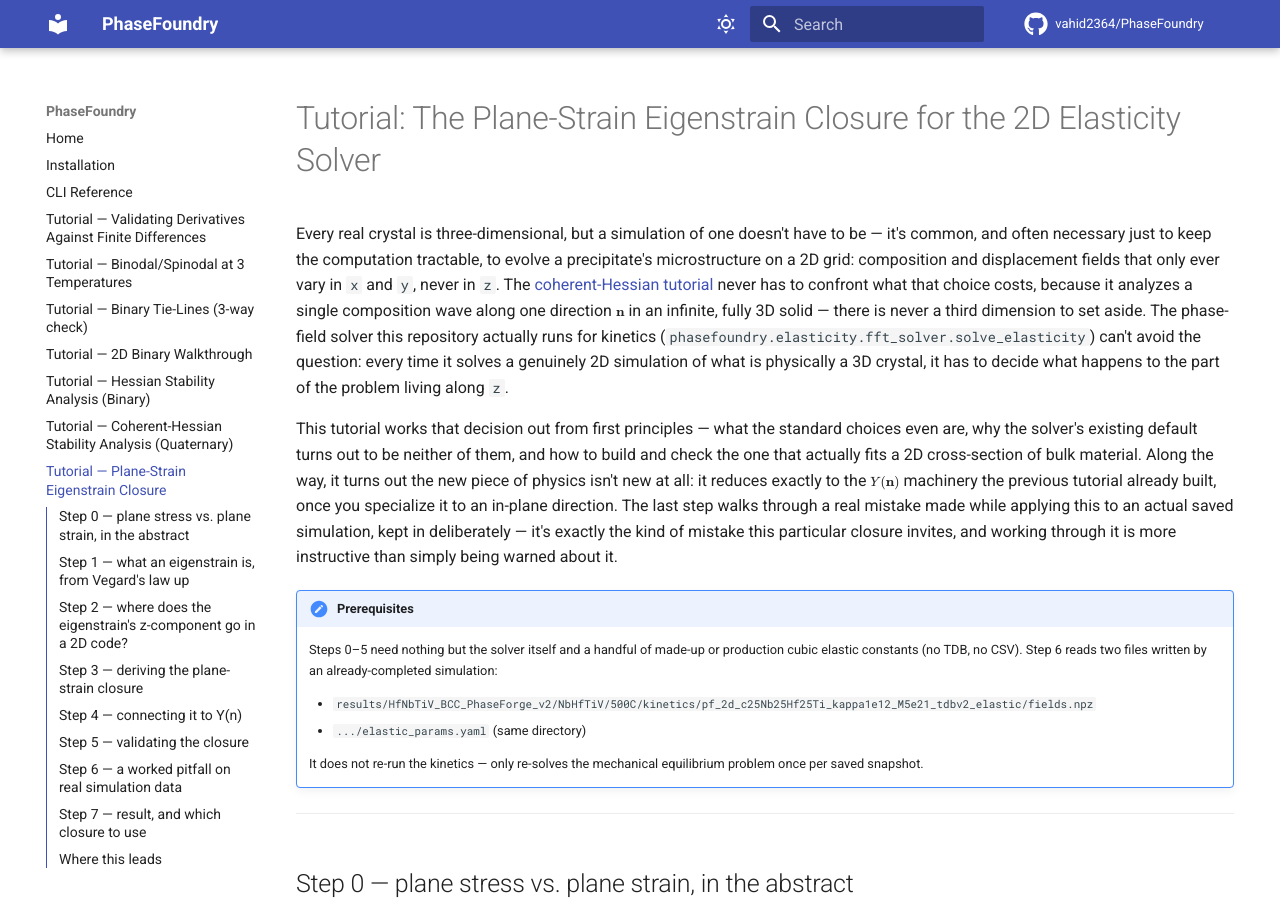
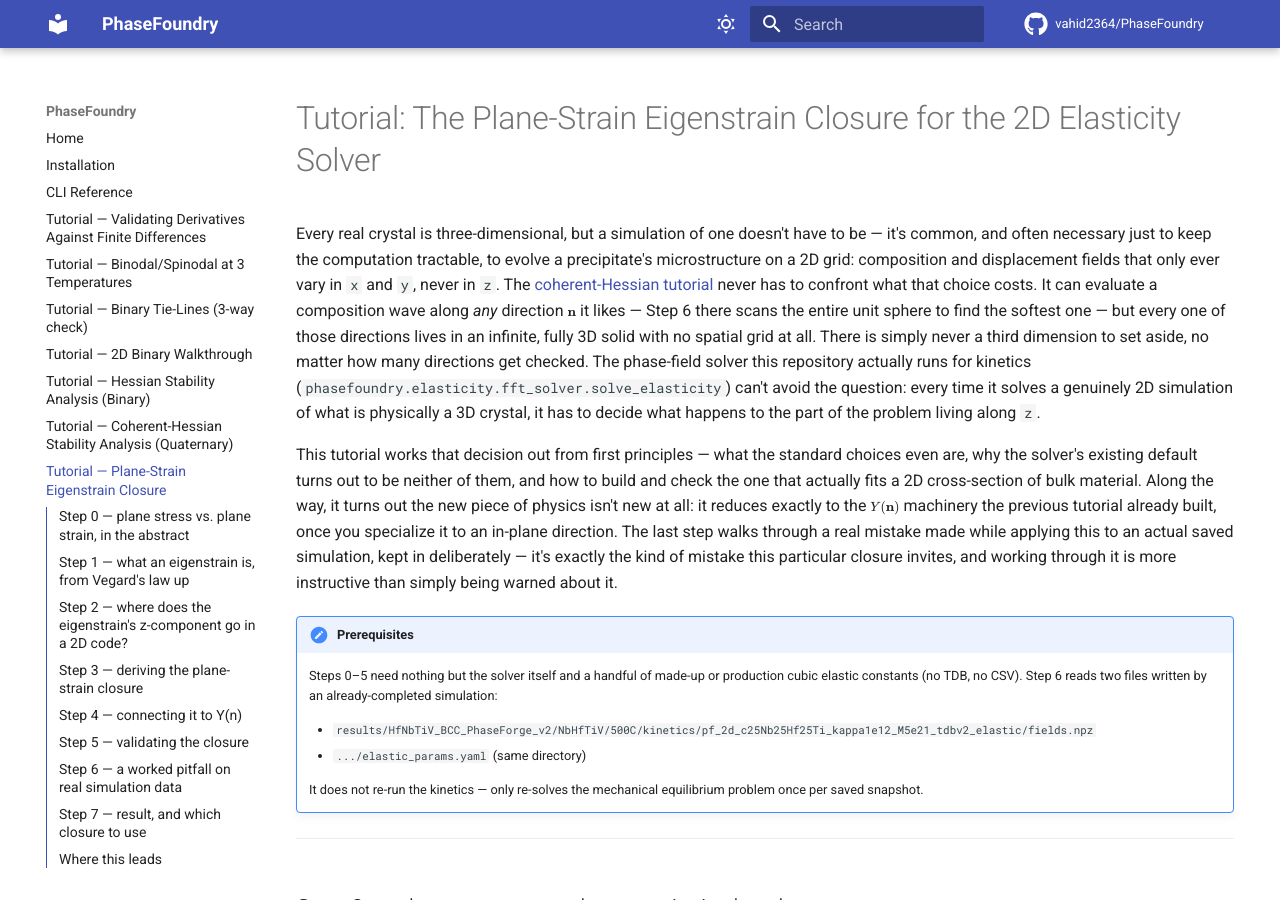
Before and after one commit to vahid2364/PhaseFoundry, an MkDocs documentation site: the page built from docs/tutorial_plane_strain_closure.md, in a window 1280 px wide and 900 px high. Built offline with MkDocs 1.6.1 and Material for MkDocs 9.7.7, drawn with Linux system fonts in a browser that asks for light colours; comment, search, counter and statistics services are not loaded.

Commit message:
Fix inaccurate claim in plane-strain tutorial intro
The coherent-Hessian tutorial isn't limited to one wavevector direction
-- its softest_direction() scans the whole unit sphere. The real
contrast with the FFT solver is having no spatial grid at all (so no
dimension ever needs discarding), not being restricted to one n.

```diff
--- a/docs/tutorial_plane_strain_closure.md
+++ b/docs/tutorial_plane_strain_closure.md
@@ -5,10 +5,13 @@ have to be — it's common, and often necessary just to keep the computation
 tractable, to evolve a precipitate's microstructure on a 2D grid: composition
 and displacement fields that only ever vary in `x` and `y`, never in `z`.
 The [coherent-Hessian tutorial](tutorial_coherent_hessian_quaternary.md)
-never has to confront what that choice costs, because it analyzes a single
-composition wave along one direction \(\mathbf{n}\) in an infinite, fully
-3D solid — there is never a third dimension to set aside. The phase-field
-solver this repository actually runs for kinetics
+never has to confront what that choice costs. It can evaluate a composition
+wave along *any* direction \(\mathbf{n}\) it likes — Step 6 there scans the
+entire unit sphere to find the softest one — but every one of those
+directions lives in an infinite, fully 3D solid with no spatial grid at
+all. There is simply never a third dimension to set aside, no matter how
+many directions get checked. The phase-field solver this repository
+actually runs for kinetics
 (`phasefoundry.elasticity.fft_solver.solve_elasticity`) can't avoid the
 question: every time it solves a genuinely 2D simulation of what is
 physically a 3D crystal, it has to decide what happens to the part of the
```
